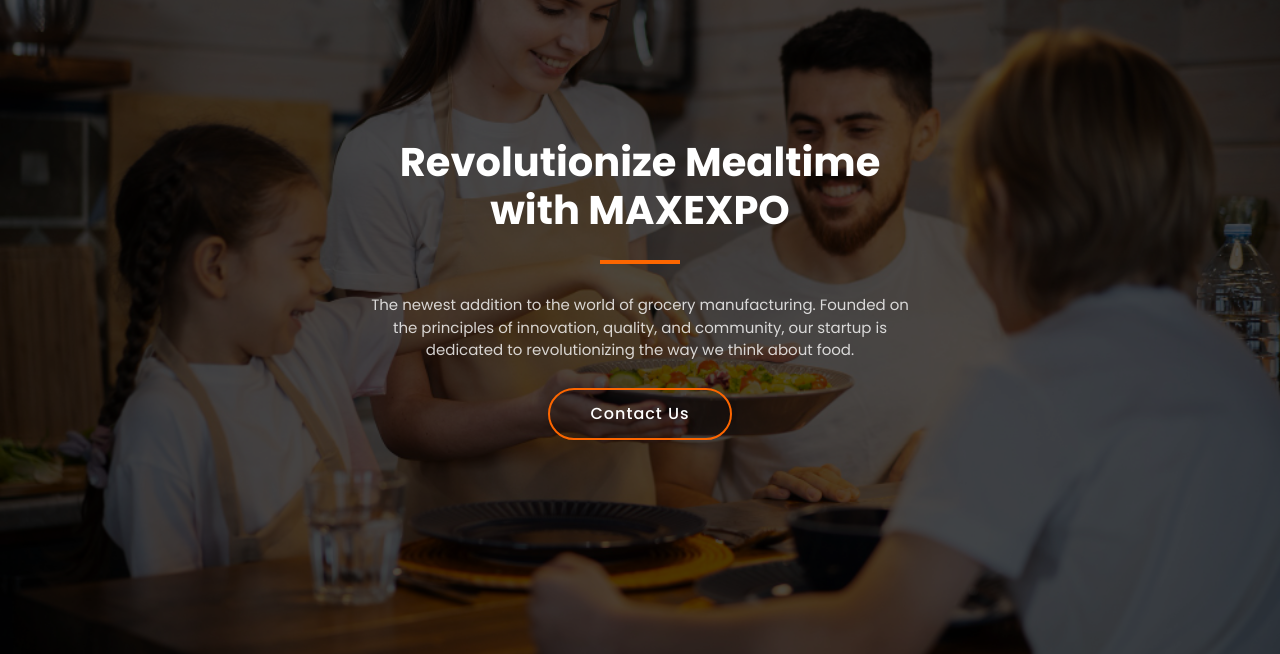
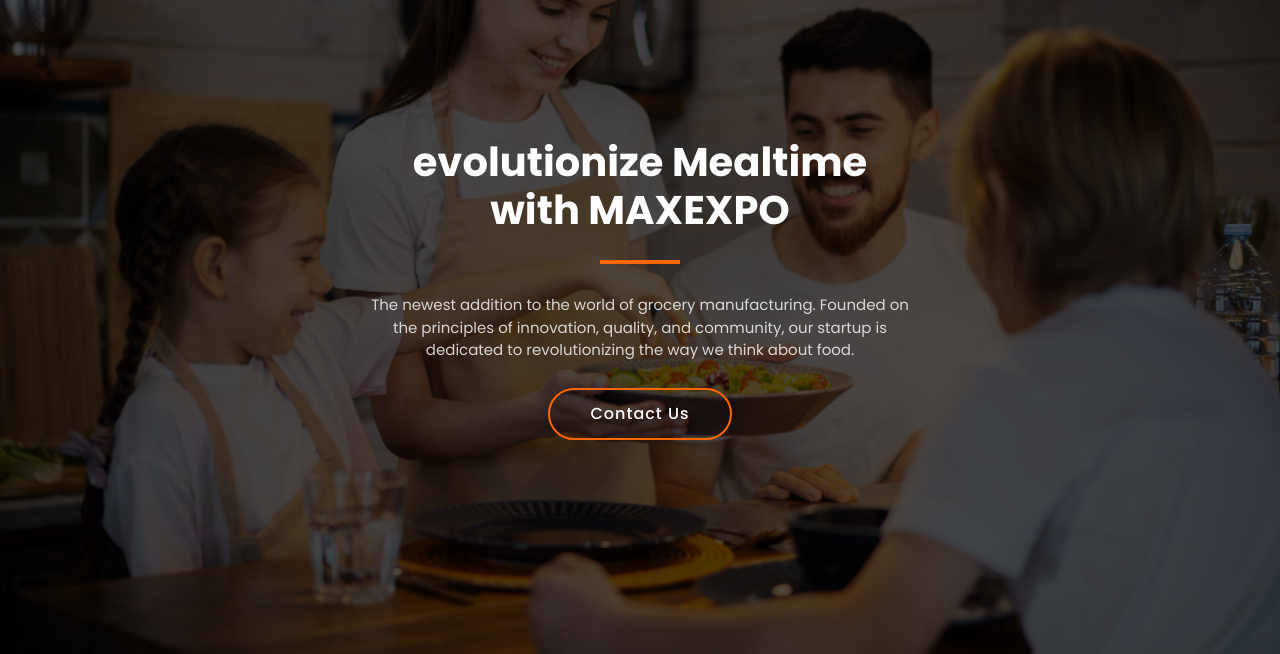
Before and after one commit to Acmeflaretec/maxexpo, a plain HTML site: page index.html in a window 1280 px wide. Shown: the part 146-800 px from the top of the page. Drawn offline with Linux system fonts and the light colour scheme; animation ran at ten frames a second.

Commit message:
last one

```diff
--- a/index.html
+++ b/index.html
@@ -69,7 +69,7 @@
         <div class="container">
           <div class="row justify-content-center" data-aos="fade-up" data-aos-delay="100">
             <div class="col-lg-6 text-center">
-              <h2>Revolutionize Mealtime with MAXEXPO</h2>
+              <h2>evolutionize Mealtime with MAXEXPO</h2>
               <p>
                 The newest addition to the world of grocery manufacturing.
                 Founded on the principles of innovation, quality, and
```
